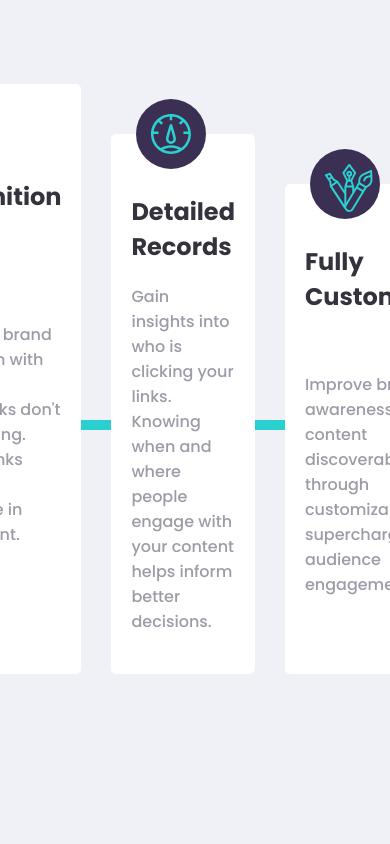
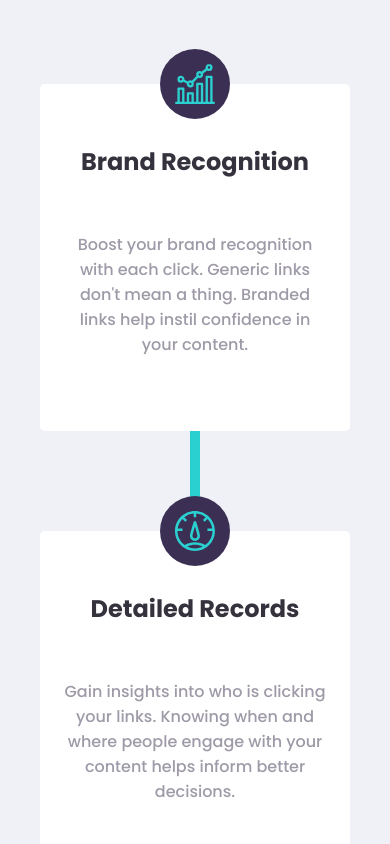
Before and after one commit to nandev04/Shortly, a React (Vite) app: page / in a window 390 px wide. Shown: the part 1220-2064 px from the top of the page. Built offline with nearby package versions, Linux system fonts and the light colour scheme.

Commit message:
responsividade do DetailsStatistics finalizado

```diff
--- a/src/Components/Main.jsx
+++ b/src/Components/Main.jsx
@@ -173,6 +173,34 @@ const Main = () => {
             }
           />
         </div>
+
+        <div className={style.containerDetailsMobile}>
+          <span className={style.afterElement}></span>
+          <DetailsStatistics
+            image={brand_recognition}
+            altImg={'Brand Recognition icon'}
+            title={'Brand Recognition'}
+            description={
+              "Boost your brand recognition with each click. Generic links don't mean a thing. Branded links help instil confidence in your content."
+            }
+          />
+          <DetailsStatistics
+            image={detailed_records}
+            altImg={'Detailed Records icon'}
+            title={'Detailed Records'}
+            description={
+              'Gain insights into who is clicking your links. Knowing when and where people engage with your content helps inform better decisions.'
+            }
+          />
+          <DetailsStatistics
+            image={fully_customizable}
+            altImg={'Fully Customizable icon'}
+            title={'Fully Customizable'}
+            description={
+              'Improve brand awareness and content discoverability through customizable links, supercharging audience engagement.'
+            }
+          />
+        </div>
       </div>
       <SloganFooter />
     </>
--- a/src/styleComponents/DetailsStatistics.module.css
+++ b/src/styleComponents/DetailsStatistics.module.css
@@ -35,3 +35,22 @@
   padding: 20px 0;
   height: 100%;
 }
+
+@media (max-width: 670px) {
+  .containerDetailsStatistics {
+    margin-bottom: 70px;
+  }
+
+  .title {
+    text-align: center;
+  }
+
+  .description {
+    text-align: center;
+  }
+
+  .imageContainer {
+    justify-self: center;
+    margin: 0;
+  }
+}
--- a/src/styleComponents/Main.module.css
+++ b/src/styleComponents/Main.module.css
@@ -178,3 +178,36 @@
 .button {
   display: inline-block;
 }
+
+.containerDetailsMobile {
+  box-sizing: border-box;
+  display: none;
+  grid-template-columns: 1fr;
+  gap: 30px;
+  height: 100%;
+  position: relative;
+  margin: 0 180px;
+  padding-bottom: 120px;
+}
+
+@media (max-width: 670px) {
+  .containerDetails {
+    display: none;
+    text-align: center;
+  }
+
+  .containerDetailsMobile {
+    display: grid;
+    align-self: center;
+    margin: 0 80px;
+    margin-top: 200px;
+  }
+
+  .afterElement {
+    justify-self: center;
+    transform: rotate(-90deg);
+    transform-origin: center;
+    width: 900px;
+    height: 10px;
+  }
+}
```
